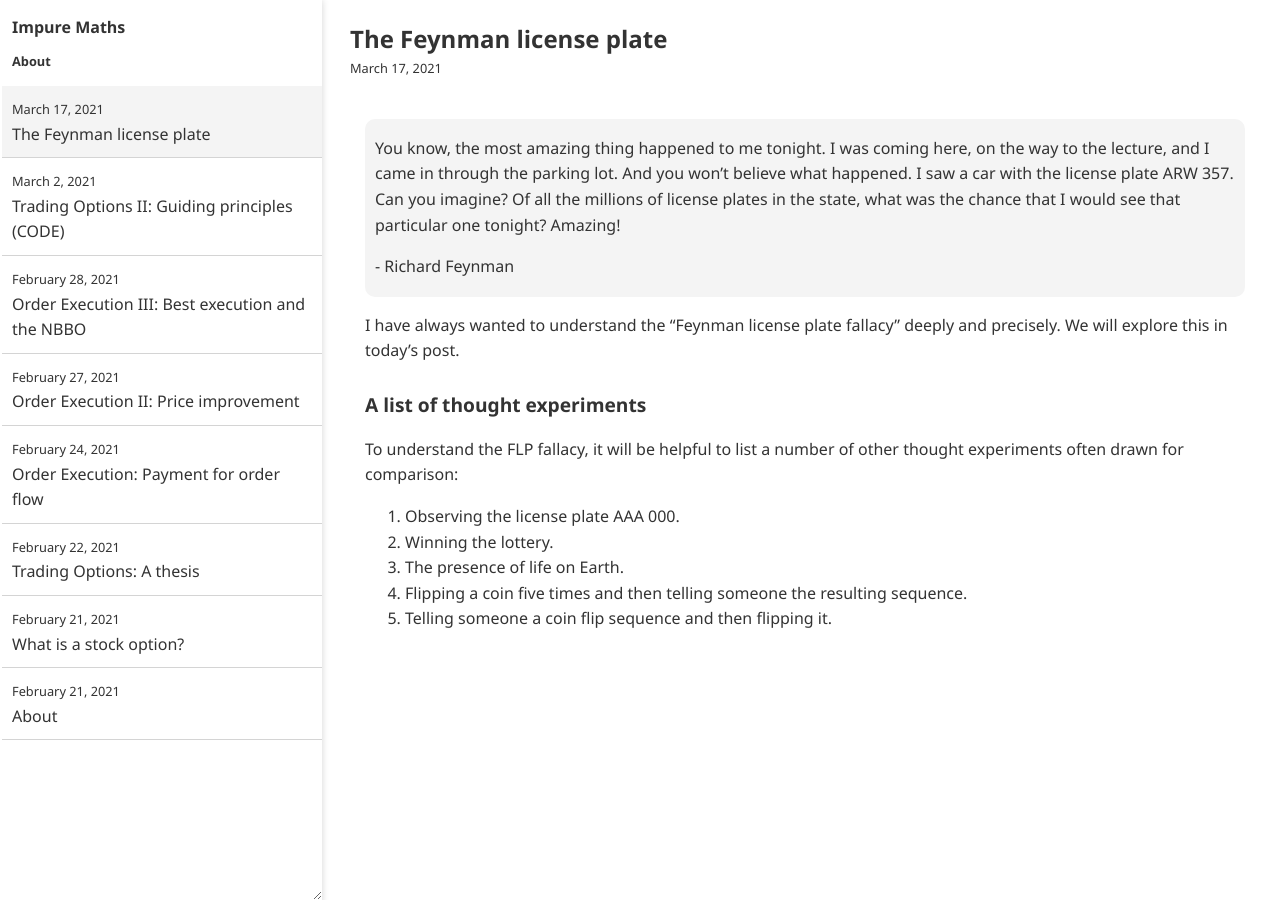
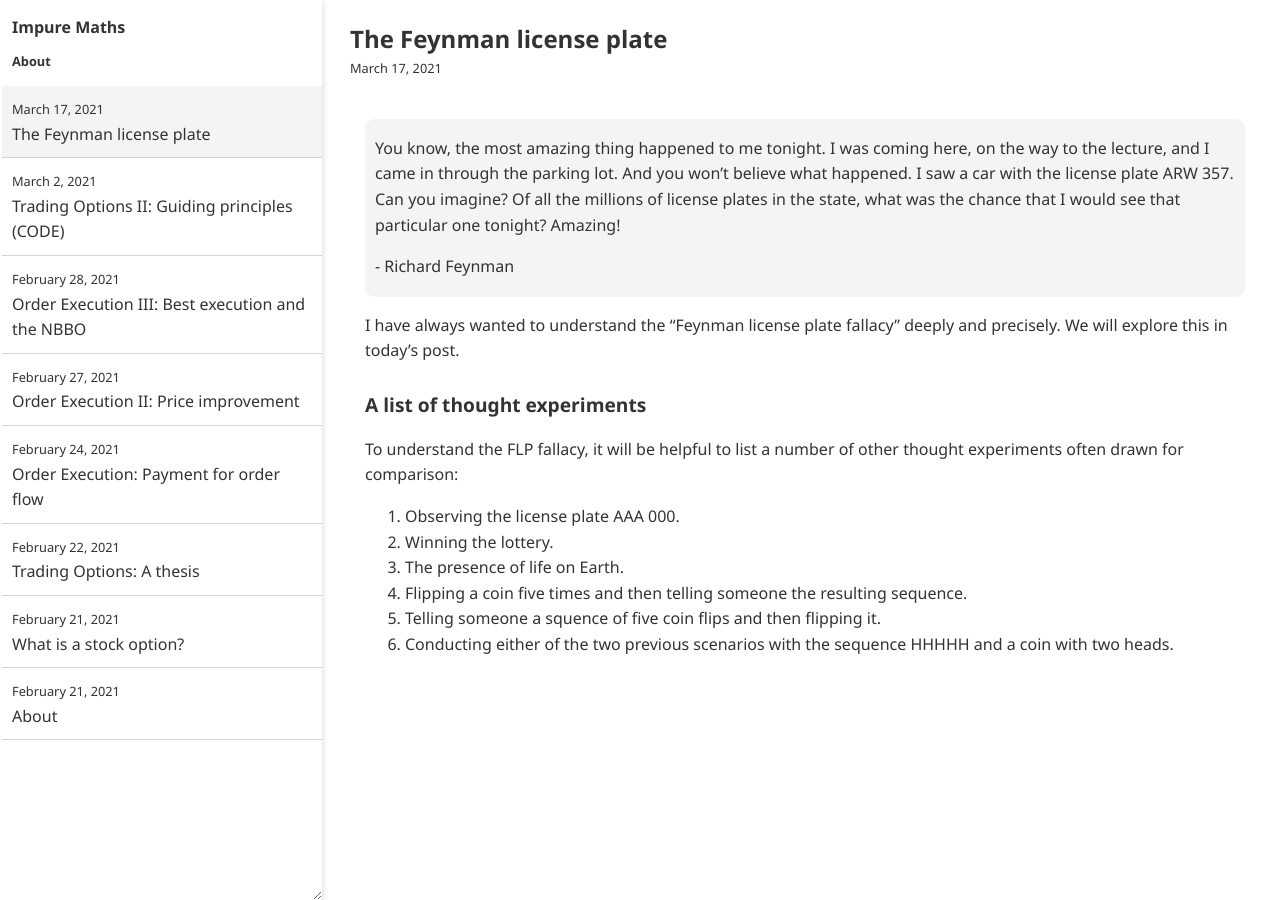
Before and after one commit to impuremaths/impuremaths.github.io, a Jekyll site: the page built from _posts/2021-03-17-the-feynman-license-plate.md, in a window 1280 px wide. Built offline with Jekyll 4.4.1, drawn with Linux system fonts in a browser that asks for light colours.

Commit message:
Update 2021-03-17-the-feynman-license-plate.md

```diff
--- a/_posts/2021-03-17-the-feynman-license-plate.md
+++ b/_posts/2021-03-17-the-feynman-license-plate.md
@@ -18,4 +18,5 @@ To understand the FLP fallacy, it will be helpful to list a number of other thou
 2. Winning the lottery.
 3. The presence of life on Earth.
 4. Flipping a coin five times and then telling someone the resulting sequence.
-5. Telling someone a coin flip sequence and then flipping it.
+5. Telling someone a squence of five coin flips and then flipping it.
+6. Conducting either of the two previous scenarios with the sequence HHHHH and a coin with two heads.
```
